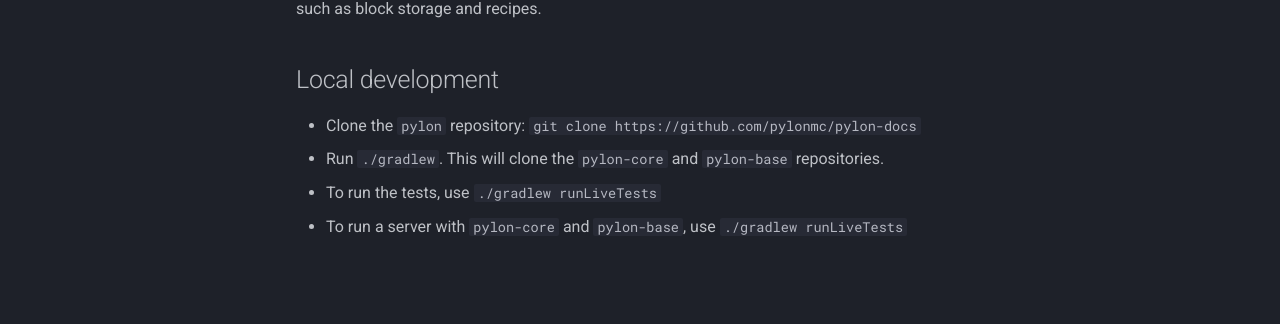
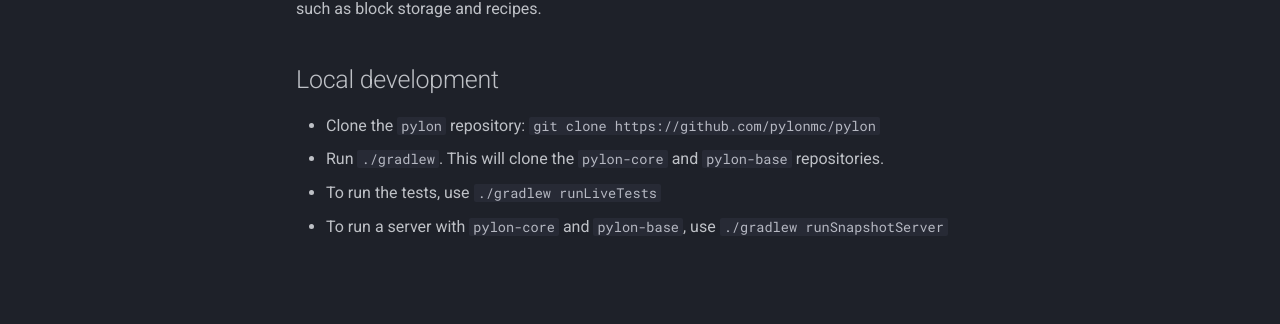
Before and after one commit to pylonmc/pylon-docs, an MkDocs documentation site: the page built from docs/pylon-core/getting-started.md, in a window 1280 px wide. Shown: the part 369-693 px from the top of the page. Built offline with MkDocs 1.6.1 and Material for MkDocs 9.7.7, drawn with Linux system fonts in a browser that asks for light colours; comment, search, counter and statistics services are not loaded.

Commit message:
Fix errors

```diff
--- a/docs/pylon-core/getting-started.md
+++ b/docs/pylon-core/getting-started.md
@@ -6,7 +6,7 @@ We use a master pylon repository that contains both `pylon-core` and `pylon-base
 Pylon core has a set of integration tests. Tests should only be added for critical functionality such as block storage and recipes.
 
 ## Local development
-- Clone the `pylon` repository: `git clone https://github.com/pylonmc/pylon-docs`
+- Clone the `pylon` repository: `git clone https://github.com/pylonmc/pylon`
 - Run `./gradlew`. This will clone the `pylon-core` and `pylon-base` repositories.
 - To run the tests, use `./gradlew runLiveTests`
-- To run a server with `pylon-core` and `pylon-base`, use `./gradlew runLiveTests`
+- To run a server with `pylon-core` and `pylon-base`, use `./gradlew runSnapshotServer`
```
